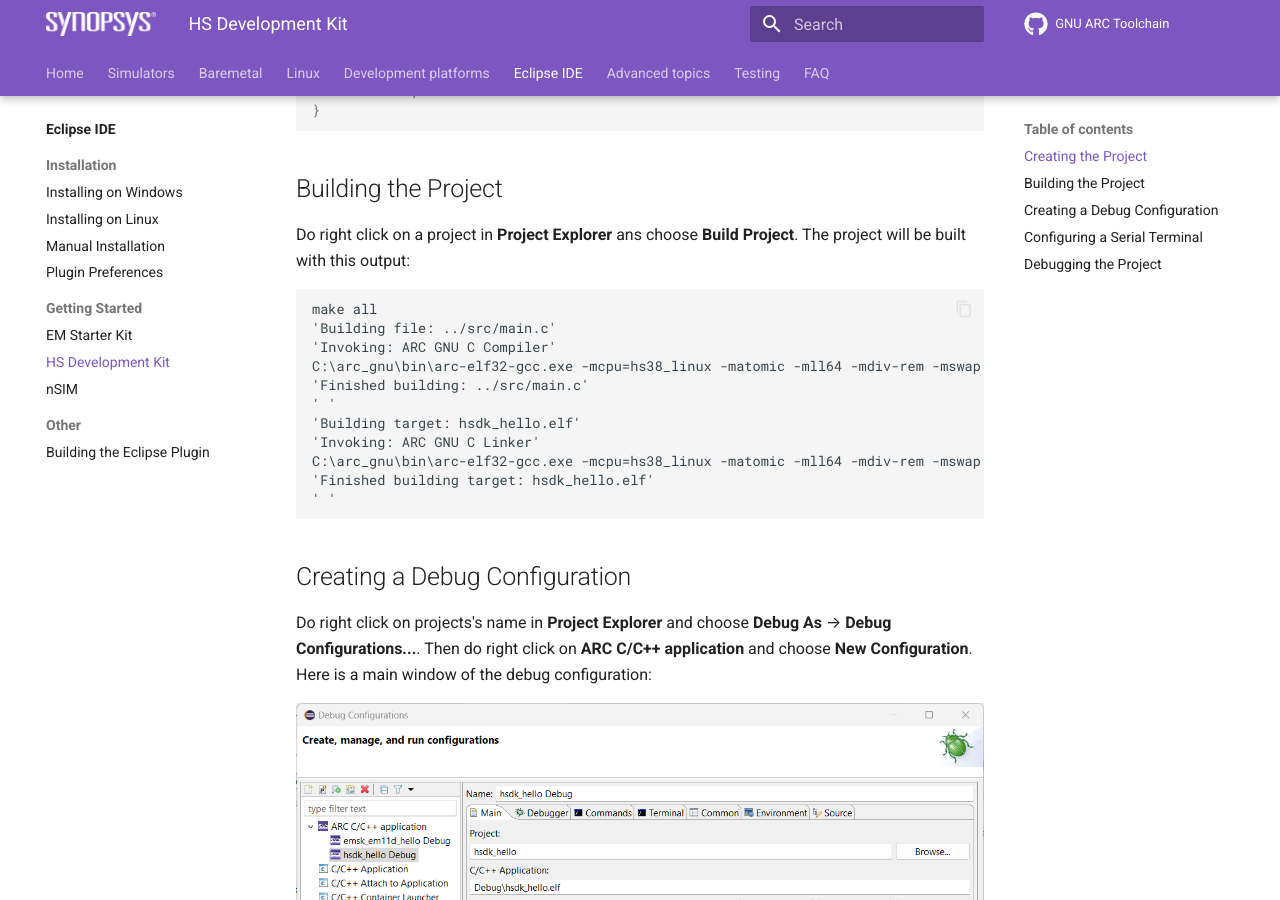
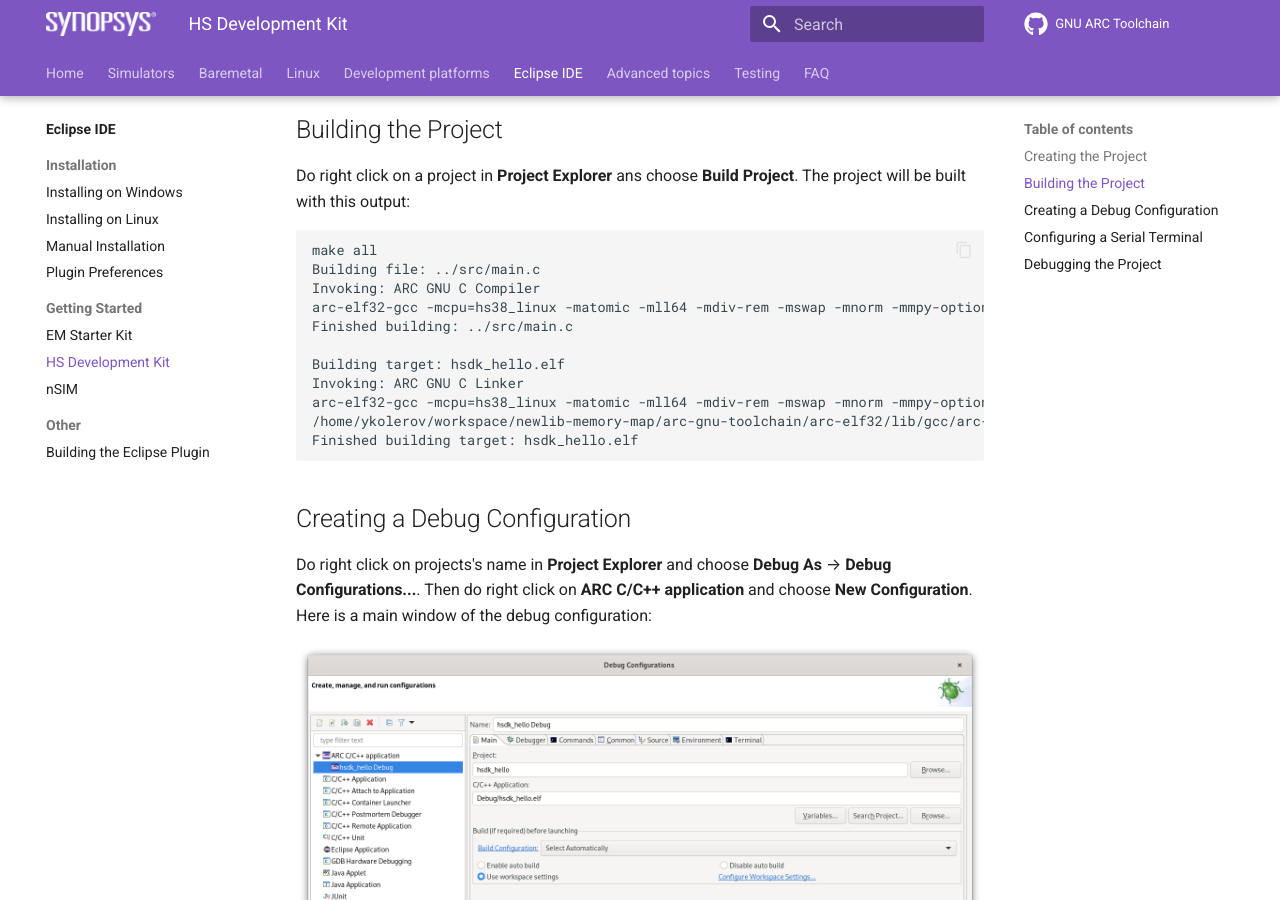
Before and after one commit to foss-for-synopsys-dwc-arc-processors/documentation, an MkDocs documentation site: the page built from docs/eclipse/getting-started/hsdk.md, in a window 1280 px wide and 900 px high, scrolled down 1314 px. Built offline with MkDocs 1.6.1 and Material for MkDocs 9.7.7, drawn with Linux system fonts in a browser that asks for light colours; comment, search, counter and statistics services are not loaded; the version menu is left out; some of the changed text lies outside the part shown.

Commit message:
Update HSDK article for Eclipse

````diff
--- a/docs/eclipse/getting-started/hsdk.md
+++ b/docs/eclipse/getting-started/hsdk.md
@@ -33,16 +33,16 @@
 
 ```text
 make all
-'Building file: ../src/main.c'
-'Invoking: ARC GNU C Compiler'
-C:\arc_gnu\bin\arc-elf32-gcc.exe -mcpu=hs38_linux -matomic -mll64 -mdiv-rem -mswap -mnorm -mmpy-option=9 -mbarrel-shifter -mfpu=fpud_all --param l1-cache-size=65536 --param l1-cache-line-size=64 -include  C:\Users\ykolerov\ARC_GNU_IDE_Workspace\hsdk_hello\Debug\core_config.h -O0 -g3 -Wall -c -fmessage-length=0 -gdwarf-2 -Wa,-adhlns="src/main.o.lst" -MMD -MP -MF"src/main.d" -MT"src/main.o" -o "src/main.o" "../src/main.c"
-'Finished building: ../src/main.c'
-' '
-'Building target: hsdk_hello.elf'
-'Invoking: ARC GNU C Linker'
-C:\arc_gnu\bin\arc-elf32-gcc.exe -mcpu=hs38_linux -matomic -mll64 -mdiv-rem -mswap -mnorm -mmpy-option=9 -mbarrel-shifter -mfpu=fpud_all --param l1-cache-size=65536 --param l1-cache-line-size=64 -Wl,-marcv2elfx -L  C:\Users\ykolerov\ARC_GNU_IDE_Workspace\hsdk_hello\Debug --specs=nosys.specs -Wl,--defsym=ivtbase_addr=0x0 -Wl,-Map,hsdk_hello.map -o "hsdk_hello.elf"  ./src/main.o
-'Finished building target: hsdk_hello.elf'
-' '
+Building file: ../src/main.c
+Invoking: ARC GNU C Compiler
+arc-elf32-gcc -mcpu=hs38_linux -matomic -mll64 -mdiv-rem -mswap -mnorm -mmpy-option=9 -mbarrel-shifter -mfpu=fpud_all --param l1-cache-size=65536 --param l1-cache-line-size=64 -include  /home/ykolerov/runtime-EclipseApplication/hsdk_hello/Debug/core_config.h -O0 -g3 -Wall -c -fmessage-length=0 -gdwarf-2 -Wa,-adhlns="src/main.o.lst" -MMD -MP -MF"src/main.d" -MT"src/main.o" -o "src/main.o" "../src/main.c"
+Finished building: ../src/main.c
+
+Building target: hsdk_hello.elf
+Invoking: ARC GNU C Linker
+arc-elf32-gcc -mcpu=hs38_linux -matomic -mll64 -mdiv-rem -mswap -mnorm -mmpy-option=9 -mbarrel-shifter -mfpu=fpud_all --param l1-cache-size=65536 --param l1-cache-line-size=64 -specs=hsdk.specs -Wl,-Map,hsdk_hello.map -o "hsdk_hello.elf" ./src/main.o
+/home/ykolerov/workspace/newlib-memory-map/arc-gnu-toolchain/arc-elf32/lib/gcc/arc-elf32/13.1.1/../../../../arc-elf32/bin/ld: warning: hsdk_hello.elf has a LOAD segment with RWX permissions
+Finished building target: hsdk_hello.elf
 ```
 
 ## Creating a Debug Configuration
````
Also changed, not shown: other parts of docs/eclipse/getting-started/hsdk.md (+18 -4 lines), docs/eclipse/getting-started/images/hsdk-debug-conf-gdb.png, docs/eclipse/getting-started/images/hsdk-debug-conf-main.png, docs/eclipse/getting-started/images/hsdk-debug-conf-terminal.png (added), docs/eclipse/getting-started/images/hsdk-debug-output.png (added), docs/eclipse/getting-started/images/hsdk-debug-perspective.png, docs/eclipse/getting-started/images/hsdk-projects.png.
